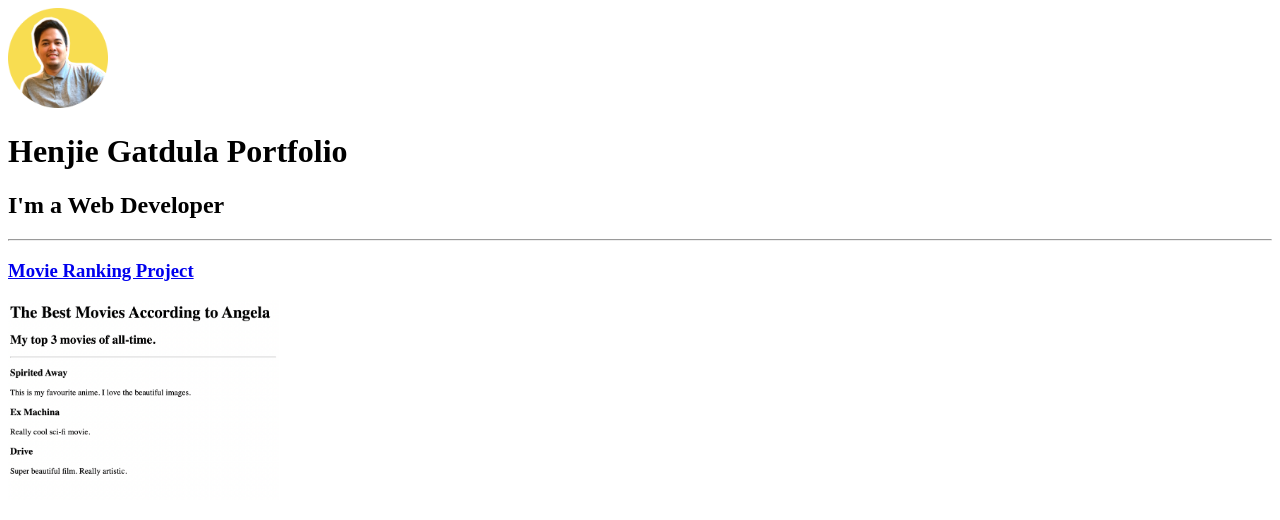
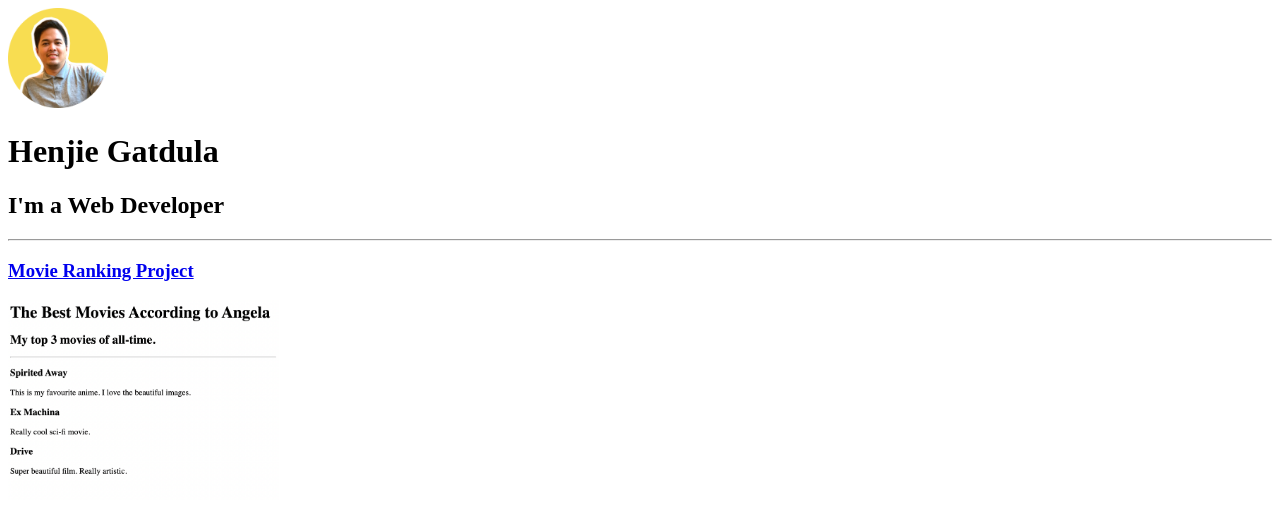
Before and after one commit to jhineglaud/html-portfolio, a plain HTML site: page index.html in a window 1280 px wide. Shown: the top 520 px of the page. Drawn offline with Linux system fonts and the light colour scheme.

Commit message:
Update index.html

```diff
--- a/index.html
+++ b/index.html
@@ -8,7 +8,7 @@
 </head>
 <body>
   <img src="./assets/images/hbg pic.PNG" height="100">
-  <h1>Henjie Gatdula Portfolio</h1>
+  <h1>Henjie Gatdula</h1>
   <h2>I'm a Web Developer</h2>
   <hr />
 
```
